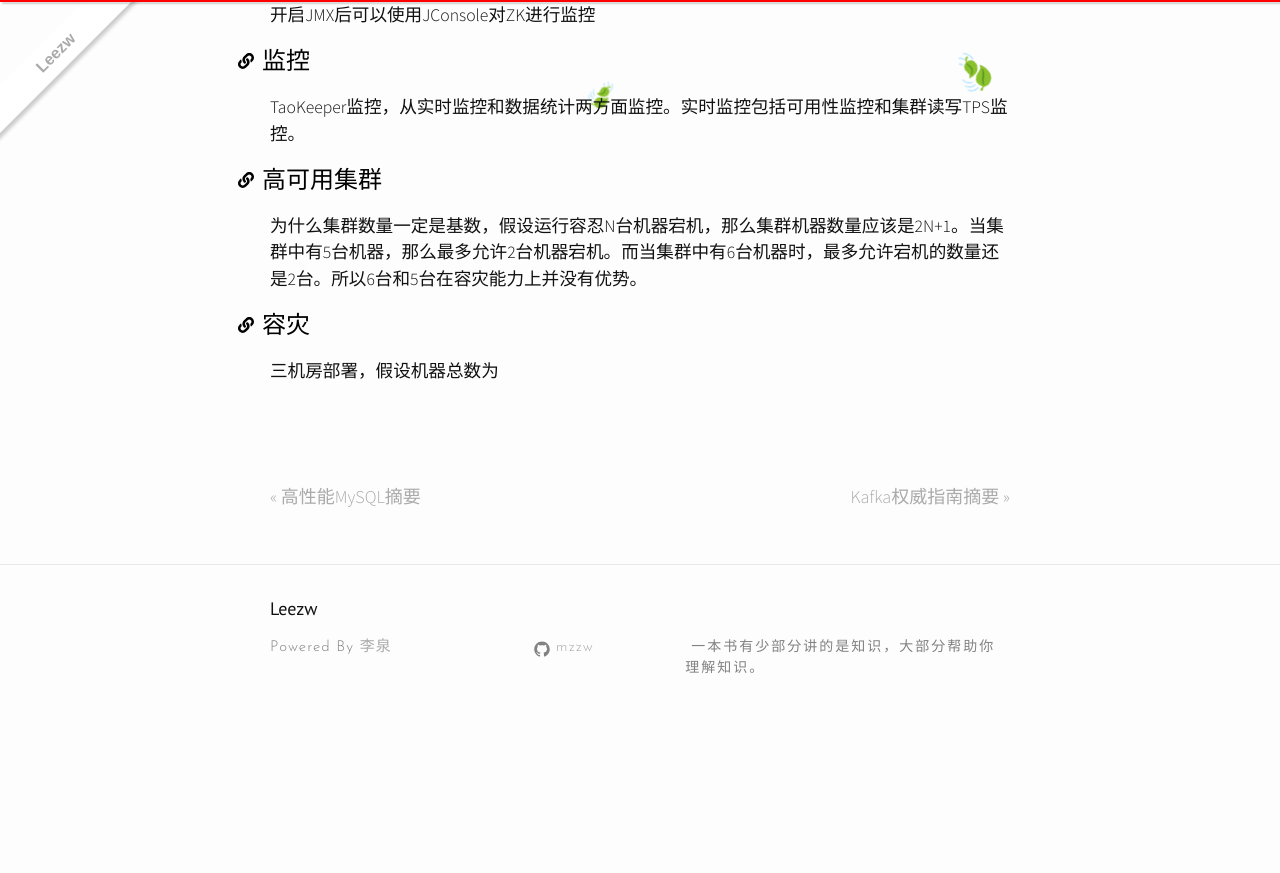
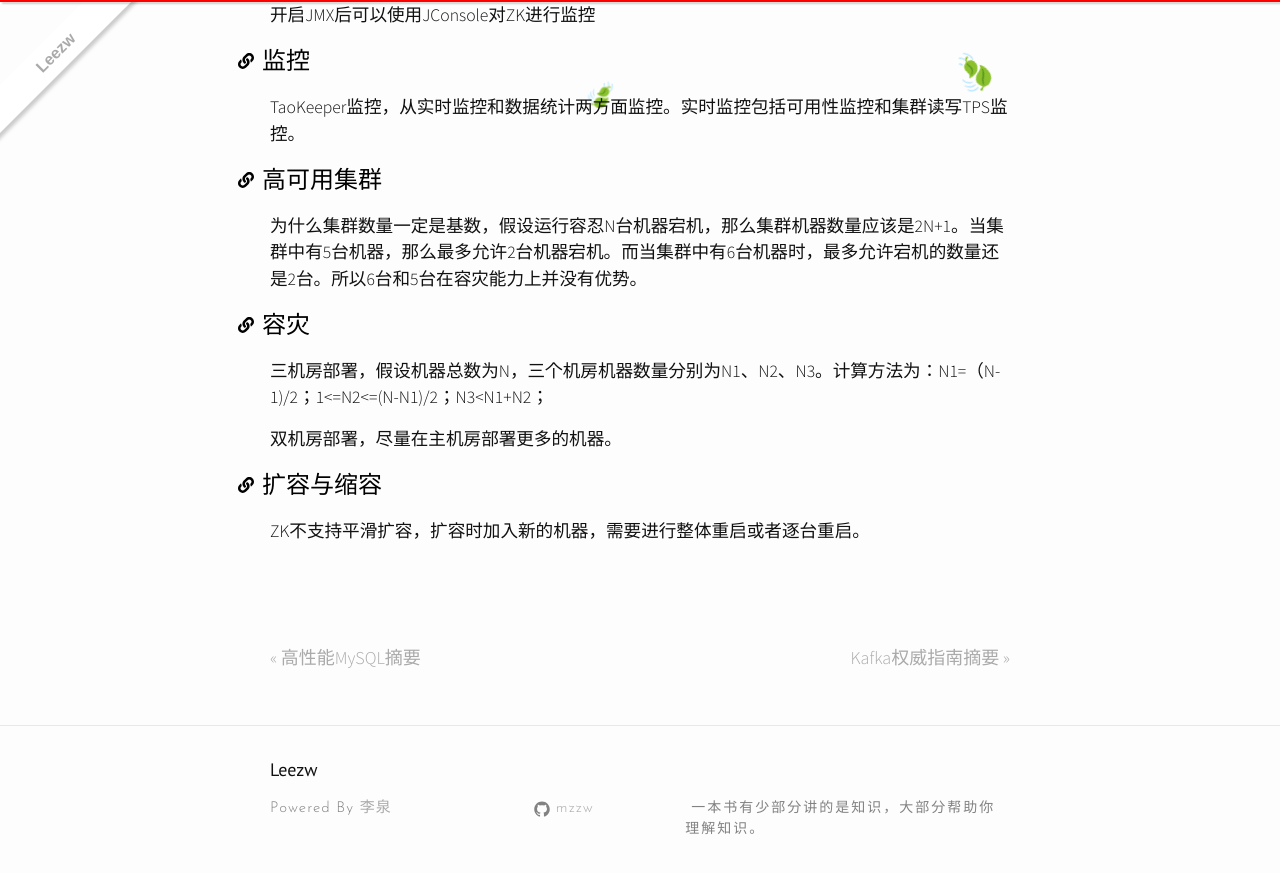
Before and after one commit to quantum-li/quantum-li.github.io, a Jekyll site: the page built from _posts/2020-05-08-from-paxos-to-zookeeper.md, in a window 1280 px wide and 900 px high, scrolled down 40630 px. Shown: the top 873 px of the window. Built offline with Jekyll 4.4.1, drawn with Linux system fonts in a browser that asks for light colours; nearby versions of some CDN libraries; comment, search, counter and statistics services are not loaded; before the commit the page ends 41369 px from its top, so only the background shows below that.

Commit message:
Update 2020-05-08-from-paxos-to-zookeeper.md

```diff
--- a/_posts/2020-05-08-from-paxos-to-zookeeper.md
+++ b/_posts/2020-05-08-from-paxos-to-zookeeper.md
@@ -1248,4 +1248,10 @@ TaoKeeper监控，从实时监控和数据统计两方面监控。实时监控
 
 ## 容灾
 
-三机房部署，假设机器总数为
+三机房部署，假设机器总数为N，三个机房机器数量分别为N1、N2、N3。计算方法为：N1=（N-1)/2；1<=N2<=(N-N1)/2；N3<N1+N2；
+
+双机房部署，尽量在主机房部署更多的机器。
+
+## 扩容与缩容
+
+ZK不支持平滑扩容，扩容时加入新的机器，需要进行整体重启或者逐台重启。
```
